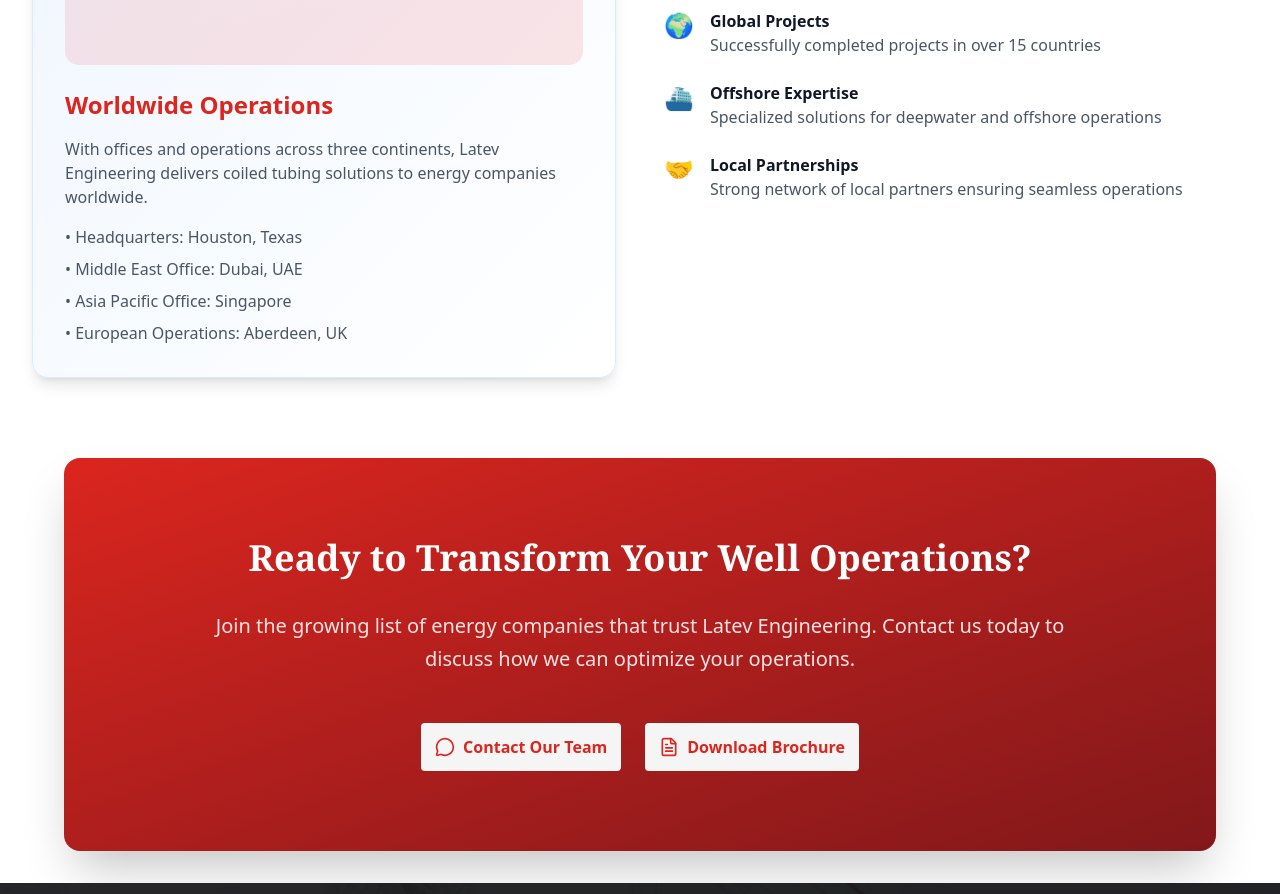
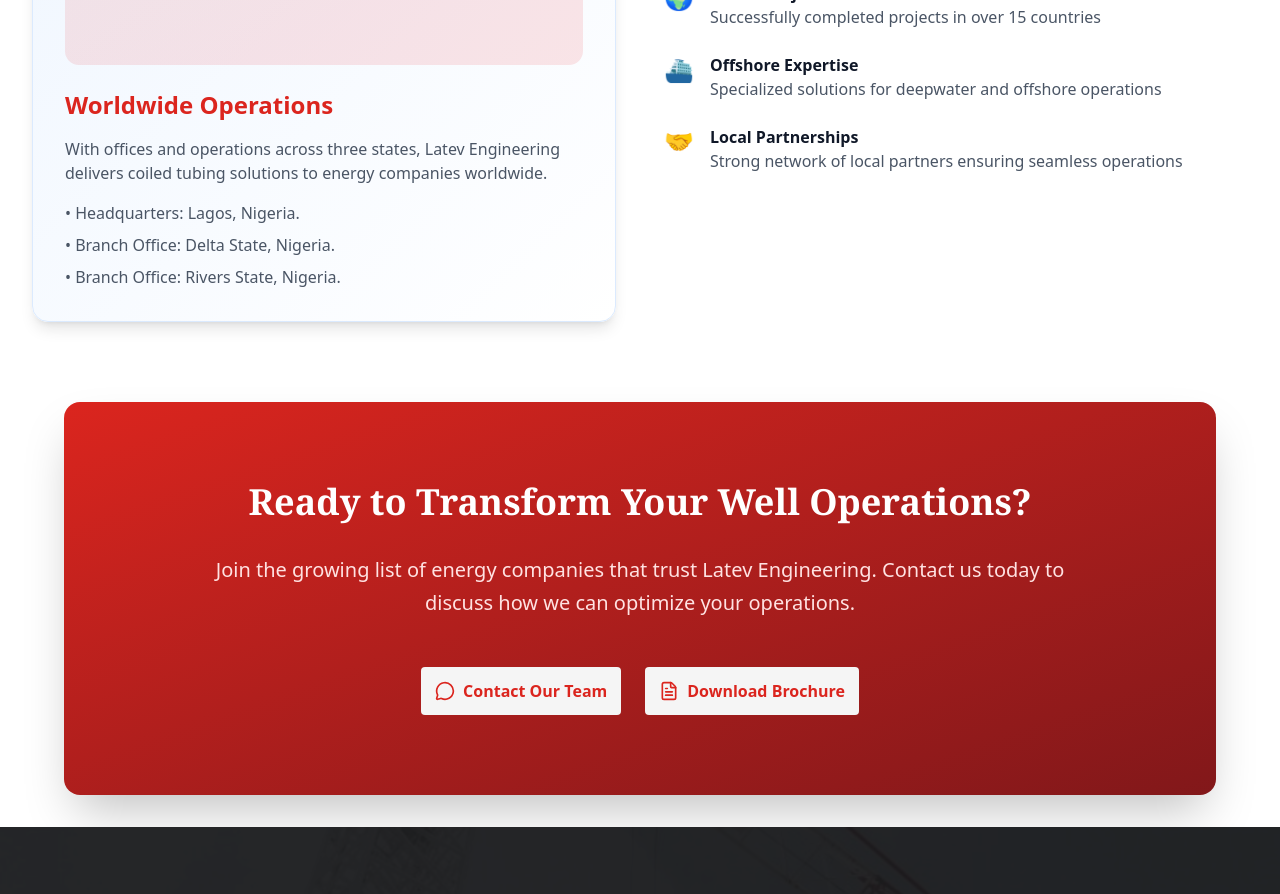
Before and after one commit to Franklyn101/LATEV-ENGINEERING-COMPANY, a Next.js app: page /about in a window 1280 px wide. Shown: the part 5940-6834 px from the top of the page. Built offline with nearby package versions, Linux system fonts and the light colour scheme.

Commit message:
updated address

```diff
--- a/src/components/layouts/about-sections/GlobalPresence.tsx
+++ b/src/components/layouts/about-sections/GlobalPresence.tsx
@@ -36,14 +36,14 @@
             </div>
             <h3 className="text-2xl font-bold mb-4 text-brand-red">Worldwide Operations</h3>
             <p className="text-gray-600 mb-4">
-              With offices and operations across three continents, Latev Engineering delivers
+              With offices and operations across three states, Latev Engineering delivers
               coiled tubing solutions to energy companies worldwide.
             </p>
             <ul className="text-gray-600 space-y-2">
-              <li>• Headquarters: Houston, Texas</li>
-              <li>• Middle East Office: Dubai, UAE</li>
-              <li>• Asia Pacific Office: Singapore</li>
-              <li>• European Operations: Aberdeen, UK</li>
+              <li>• Headquarters: Lagos, Nigeria.</li>
+              <li>• Branch Office: Delta State, Nigeria.</li>
+              <li>• Branch Office: Rivers State, Nigeria.</li>
+
             </ul>
           </motion.div>
 
```
